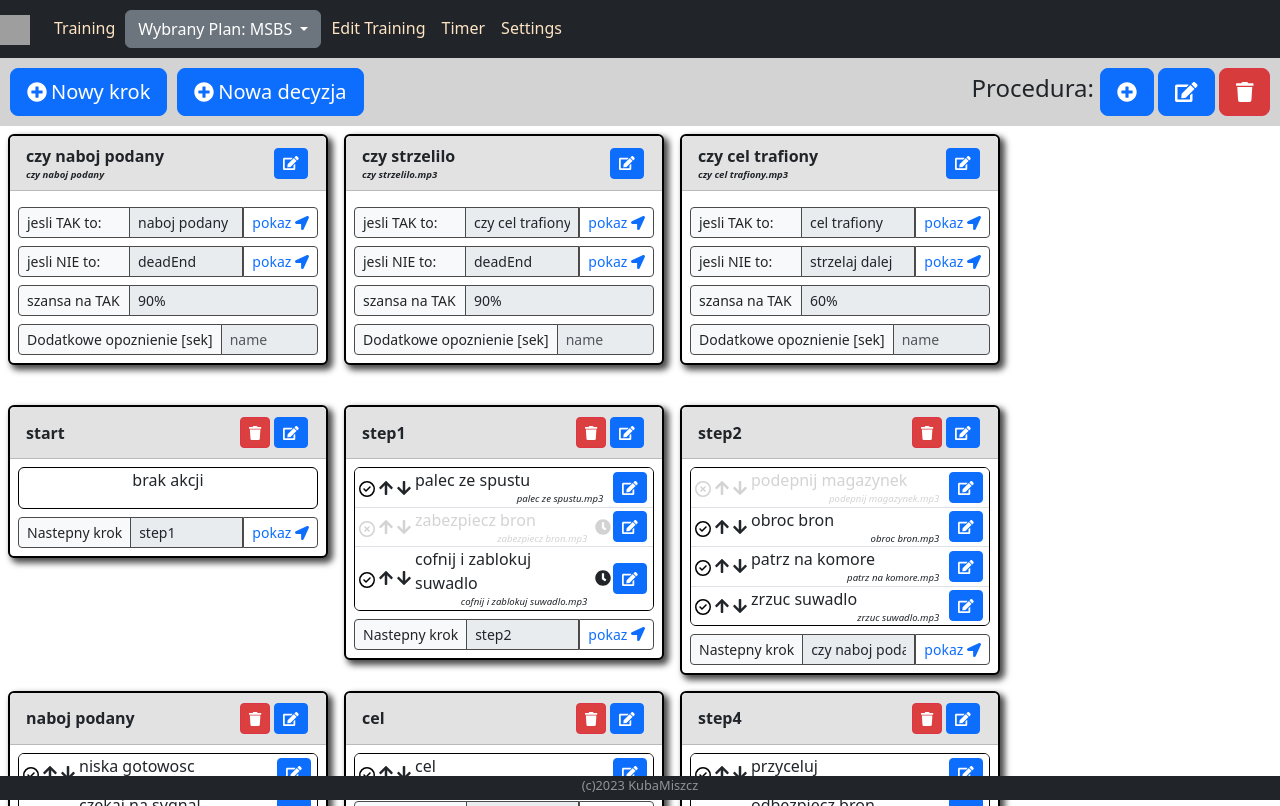
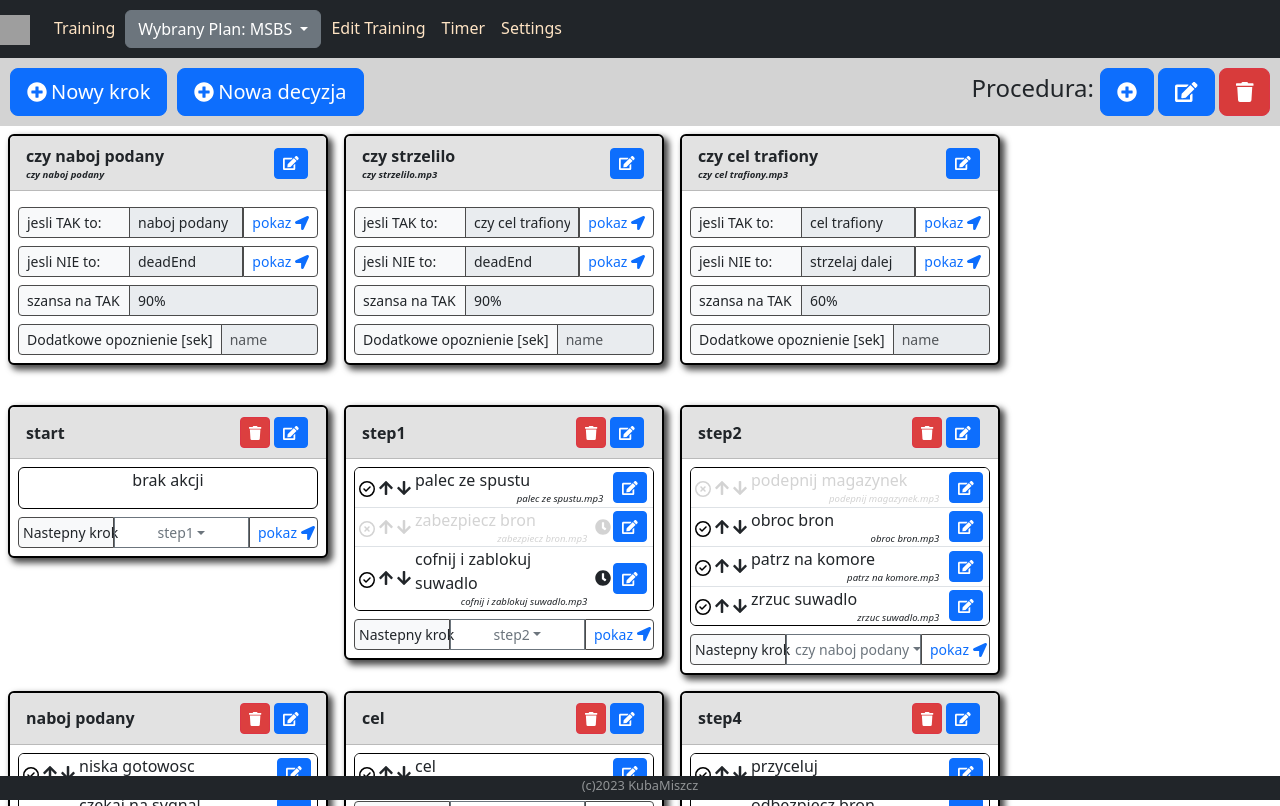
Before and after one commit to KubaMiszcz/ShootingTrainer, an Angular app: page /edit-procedure-tab in a window 1280 px wide. Built offline with nearby package versions, Linux system fonts and the light colour scheme; grey boxes are pictures that could not be loaded.

Commit message:
stage tile swiytch to dropdown

```diff
--- a/src/app/components/edit-stage-modal/edit-stage-modal.component.ts
+++ b/src/app/components/edit-stage-modal/edit-stage-modal.component.ts
@@ -68,16 +68,6 @@ export class EditStageModalComponent {
   }
 
   isDecider(block: IBlock) {
-    let suffix = '';
-    if (!this.appService.isDecider(block)) {
-      return suffix;
-    }
-
-    if (!block.name.endsWith('?')) {
-      suffix += '?';
-    }
-    suffix += ' (D)';
-
-    return suffix;
+    return this.appService.getDeciderNameSuffix(block);
   }
 }
--- a/src/app/components/stage-tile/stage-tile.component.html
+++ b/src/app/components/stage-tile/stage-tile.component.html
@@ -31,10 +31,21 @@
 
 
         <div *ngIf="stage.nextBlockName" class="input-group input-group-sm mt-2">
-            <span class="input-group-text" id="basic-addon1">Nastepny krok</span>
-            <input [ngModel]="stage.nextBlockName" type="text" class="form-control" id="actionName" placeholder="name"
-                aria-label="name" aria-describedby="basic-addon1" required disabled readonly>
-            <button class="input-group-text btn btn-outline-primary m-0" type="button"
+            <span class="input-group-text label ps-1" id="basic-addon1">Nastepny krok</span>
+            <!-- <input [ngModel]="stage.nextBlockName" type="text" class="form-control" id="actionName" placeholder="name"
+                aria-label="name" aria-describedby="basic-addon1" required disabled readonly> -->
+
+
+            <button class="m-0 btn btn-outline-secondary dropdown-toggle name" type="button" data-bs-toggle="dropdown"
+                aria-expanded="false">{{stage.nextBlockName}}</button>
+            <div class="dropdown-menu dropdown-menu-end">
+                <div *ngFor="let item of allBlocks"><span class="dropdown-item"
+                        (click)="changeNextStep(item)">{{item.name}}{{isDecider(item)}}</span></div>
+            </div>
+
+
+
+            <button class="input-group-text btn btn-outline-primary m-0 next-block" type="button"
                 (click)="showNextBlock(stage.nextBlockName)">pokaz
                 <i class="fa fa-location-arrow" aria-hidden="true"></i>
             </button>
--- a/src/app/components/stage-tile/stage-tile.component.scss
+++ b/src/app/components/stage-tile/stage-tile.component.scss
@@ -14,6 +14,22 @@
         display: flex;
         justify-content: space-between;
         align-items: center;
+    }
+
+    .card-body {
+        .input-group {
+            .label {
+                width: 32%;
+            }
+
+            .name {
+                width: 45%;
+            }
+
+            .next-block {
+                width: 23%;
+            }
+        }
     }
 
     .btn-append {
--- a/src/app/components/stage-tile/stage-tile.component.ts
+++ b/src/app/components/stage-tile/stage-tile.component.ts
@@ -5,6 +5,7 @@ import { EditStageModalComponent } from '../edit-stage-modal/edit-stage-modal.co
 import { AppService } from 'src/app/services/app.service';
 import { ORDER_DIRECTION } from 'src/app/models/enums';
 import { IAction } from 'src/app/models/action';
+import { IBlock } from 'src/app/models/block';
 
 @Component({
   selector: 'app-stage-tile',
@@ -17,12 +18,18 @@ export class StageTileComponent {
   @Output() pointNextBlock = new EventEmitter<string>();
   @Output() deleteStage = new EventEmitter<string>();
   ORDER_DIRECTION = ORDER_DIRECTION;
+  allBlocks: IBlock[] = [];
+
 
   constructor(private appService: AppService, private modalService: NgbModal) {
     this.stage = {
       name: 'no action',
       actions: [],
     };
+
+    this.allBlocks = appService.getArraySortedByName(
+      this.appService.getAllBlocks()
+    );
   }
 
   showNextBlock(nextBlockName: string) {
@@ -50,4 +57,13 @@ export class StageTileComponent {
   reorderAction(action: IAction, direction: ORDER_DIRECTION) {
     this.appService.reorderAction(this.stage, action, direction);
   }
+
+  isDecider(block: IBlock) {
+   return this.appService.getDeciderNameSuffix(block);
+
+  }
+
+  changeNextStep(block: IBlock) {
+    this.stage.nextBlockName = block.name;
+  }
 }
--- a/src/app/services/app.service.ts
+++ b/src/app/services/app.service.ts
@@ -18,6 +18,20 @@ import { ORDER_DIRECTION } from '../models/enums';
   providedIn: 'root',
 })
 export class AppService {
+
+  getDeciderNameSuffix(block: IBlock) {
+    let suffix = '';
+    if (!this.isDecider(block)) {
+      return suffix;
+    }
+
+    if (!block.name.endsWith('?')) {
+      suffix += '?';
+    }
+    suffix += ' (D)';
+
+    return suffix;
+  }
 
   //===============================
   //===============================
```
